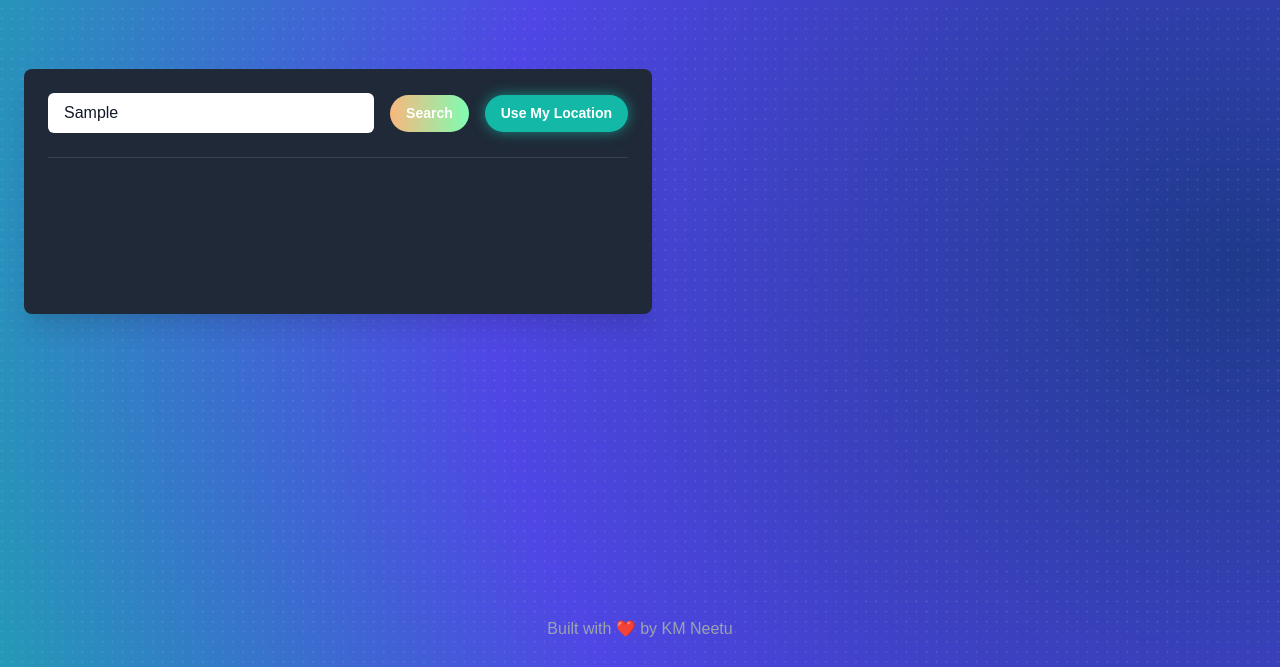
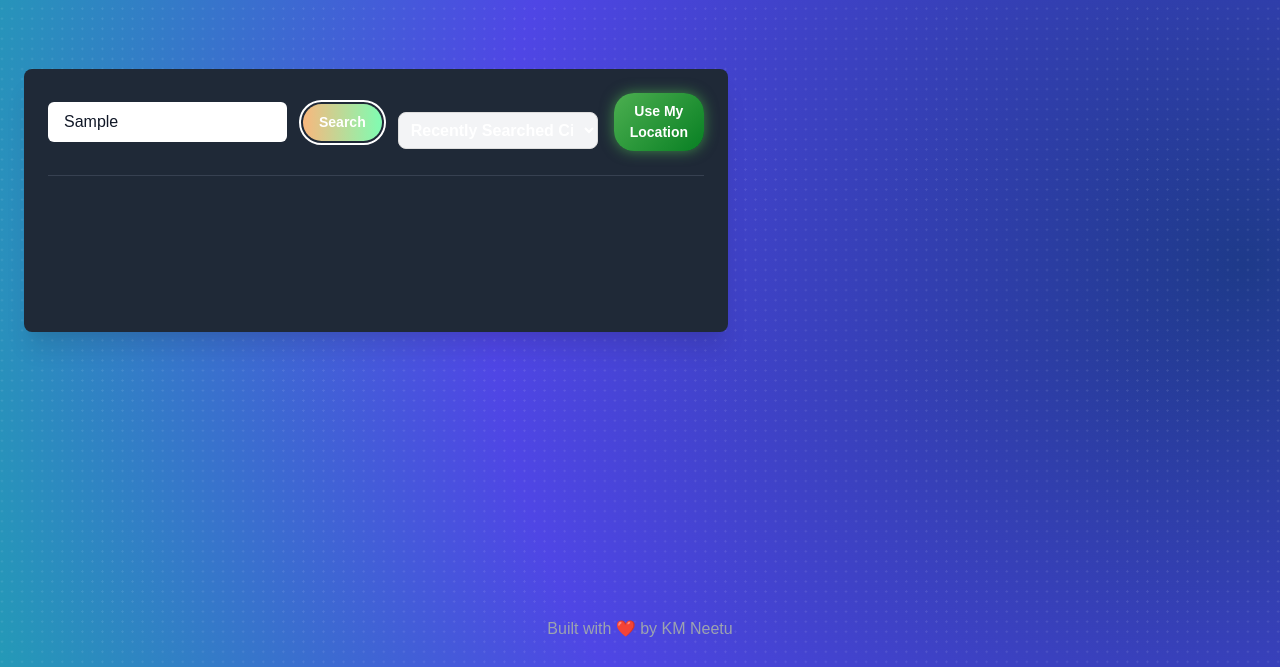
Before and after one commit to bandooni20/weather_dashboard, a plain HTML site: page index.html in a window 1280 px wide. Both pictures are taken after typing "Sample" into the empty fields and a click on the button "Search". Shown: the part 135-802 px from the top of the page. Drawn offline with nearby package versions, Linux system fonts and the light colour scheme; no server answers.

Commit message:
modifies my code

```diff
--- a/index.html
+++ b/index.html
@@ -19,11 +19,16 @@
   <main class="container mx-auto flex flex-col md:flex-row items-start gap-6 p-6">
     <!-- Search and Current Weather Section -->
     <section class="flex-1 bg-gray-800 rounded-lg shadow-xl p-6 animate-sectionEnter">
+
       <div class="flex flex-col sm:flex-row items-center gap-4 mb-6">
-        <input id="cityInput" type="text" placeholder="Enter city" class="flex-grow px-4 py-2 rounded-md text-gray-900 focus:ring-2 focus:ring-blue-500 transition"/>
-        <button id="searchButton" class="btn-rainbow animate-btnHover">Search</button>
-        <button id="currentLocationButton" class="btn-glow animate-btnPulse">Use My Location</button>
+        <input id="cityInput" type="text" placeholder="Enter city" class="flex-grow px-4 py-2 rounded-md text-gray-900 focus:ring-2 focus:ring-blue-500 transition" />
+        <button id="searchButton" class="btn-search">Search</button>
+        <select id="recentCities" class="btn-dropdown hidden">
+          <option value="" disabled selected>Recently Searched Cities</option>
+        </select>
+        <button id="currentLocationButton" class="btn-location">Use My Location</button>
       </div>
+
       <div id="currentWeather" class="text-center p-4 border-t border-gray-700">
         <h2 id="cityName" class="text-2xl font-semibold"></h2>
         <p id="date" class="text-sm text-gray-400"></p>
@@ -33,6 +38,8 @@
         <p id="humidity" class="text-sm"></p>
       </div>
     </section>
+
+
 
     <!-- Forecast Section -->
     <section id="forecast" class="flex-1 grid grid-cols-1 sm:grid-cols-2 lg:grid-cols-3 gap-4 animate-forecastSlide">
--- a/script.js
+++ b/script.js
@@ -168,3 +168,69 @@ function updateCurrentWeather(data) {
     weatherDescription.className = 'weather-description';
     currentWeather.appendChild(weatherDescription);
   }
+
+  // Function to add recent city to the dropdown and localStorage
+function updateRecentCities(city) {
+  // Get existing cities from localStorage or initialize an empty array
+  let recentCities = JSON.parse(localStorage.getItem('recentCities')) || [];
+
+  // Check if the city is already in the list
+  if (!recentCities.includes(city)) {
+    // Add the new city to the beginning of the array (optional)
+    recentCities.unshift(city);
+
+    // Limit the number of cities stored to 5
+    if (recentCities.length > 5) {
+      recentCities.pop(); // Remove the oldest city
+    }
+
+    // Save the updated list back to localStorage
+    localStorage.setItem('recentCities', JSON.stringify(recentCities));
+  }
+
+  // Update the dropdown with the recent cities
+  populateDropdown(recentCities);
+}
+
+// Function to populate the dropdown with recent cities
+function populateDropdown(cities) {
+  const dropdown = document.getElementById('recentCities');
+  dropdown.innerHTML = '<option value="" disabled selected>Recently Searched Cities</option>'; // Clear previous options
+
+  cities.forEach(city => {
+    const option = document.createElement('option');
+    option.value = city;
+    option.textContent = city;
+    dropdown.appendChild(option);
+  });
+
+  // Make the dropdown visible if there are recent cities
+  if (cities.length > 0) {
+    dropdown.classList.remove('hidden');
+  } else {
+    dropdown.classList.add('hidden');
+  }
+}
+
+// Event listener to handle city selection from the dropdown
+document.getElementById('recentCities').addEventListener('change', (event) => {
+  const city = event.target.value;
+  if (city) {
+    fetchWeatherData(city); // Fetch weather for the selected city
+  }
+});
+
+// Event listener for search button
+searchButton.addEventListener('click', () => {
+  const city = cityInput.value.trim(); // Get input from text field
+  if (city) {
+    fetchWeatherData(city); // Fetch weather data
+    updateRecentCities(city); // Update recent cities list
+  }
+});
+
+// Populate dropdown with recent cities from localStorage on page load
+document.addEventListener('DOMContentLoaded', () => {
+  const recentCities = JSON.parse(localStorage.getItem('recentCities')) || [];
+  populateDropdown(recentCities);
+});
--- a/styles.css
+++ b/styles.css
@@ -75,7 +75,7 @@ body {
 }
 
 /* Buttons */
-  .btn-rainbow {
+.btn-search {
   background: linear-gradient(90deg, #ff6f61, #feb47b, #84fab0, #8fd3f4);
   color: white;
   padding: 0.5rem 1rem;
@@ -88,9 +88,58 @@ body {
   animation: btnRainbowShift 3s infinite linear;
 }
 
-  .btn-rainbow:hover {
+.btn-search:hover {
+
+  transform: translateY(-3px);
+  box-shadow: 0 8px 16px rgba(0, 179, 219, 0.6);
+}
+
+/* Unique Button: Location */
+.btn-location {
+  background: linear-gradient(135deg, #4caf50, #087f23);
+  color: white;
+  padding: 0.5rem 1rem;
+  font-size: 0.875rem;
+  border: none;
+  border-radius: 20px;
+  font-weight: bold;
+  cursor: pointer;
+  animation: btnGlow 2s infinite;
+  transition: transform 0.3s ease, box-shadow 0.3s ease;
+}
+.btn-location:hover {
   transform: scale(1.1);
-    box-shadow: 0 5px 15px rgba(255, 111, 97, 0.4);
+}
+@keyframes btnGlow {
+  0%, 100% {
+    box-shadow: 0 0 10px rgba(76, 175, 80, 0.6);
+  }
+  50% {
+    box-shadow: 0 0 20px rgba(76, 175, 80, 0.9);
+  }
+}
+
+/* Unique Button: Dropdown */
+.btn-dropdown {
+  background-color: #ff9800;
+  color: white;
+  padding: 0.75rem 1.5rem;
+  font-size: 1rem;
+  border: none;
+  border-radius: 50px;
+  font-weight: bold;
+  cursor: pointer;
+  transition: background-color 0.3s ease, transform 0.3s ease;
+}
+.btn-dropdown:hover {
+  background-color: #e68900;
+  transform: rotate(-2deg) scale(1.05);
+}
+
+/* Common Focus Styles */
+button:focus {
+  outline: 2px solid #ffffff;
+  outline-offset: 2px;
 }
 
 .btn-glow {
@@ -162,3 +211,30 @@ body {
   color: #555;
   font-style: italic;
 }
+
+#recentCities {
+  margin-top: 1rem;
+  padding: 0.5rem;
+  background-color: #f3f4f6;
+  border: 1px solid #ddd;
+  border-radius: 0.5rem;
+  cursor: pointer;
+  width: 200px;
+}
+
+#recentCities.hidden {
+  display: none;
+}
+
+.btn-rainbow {
+  background: linear-gradient(90deg, #ff6f61, #feb47b, #84fab0, #8fd3f4);
+  color: white;
+  padding: 0.5rem 1rem;
+  font-size: 0.875rem;
+  border-radius: 20px;
+  font-weight: bold;
+  cursor: pointer;
+  transition: transform 0.3s, box-shadow 0.3s;
+  background-size: 300%;
+  animation: btnRainbowShift 3s infinite linear;
+}
```
Lines whose indentation alone changed are shown as unchanged.
